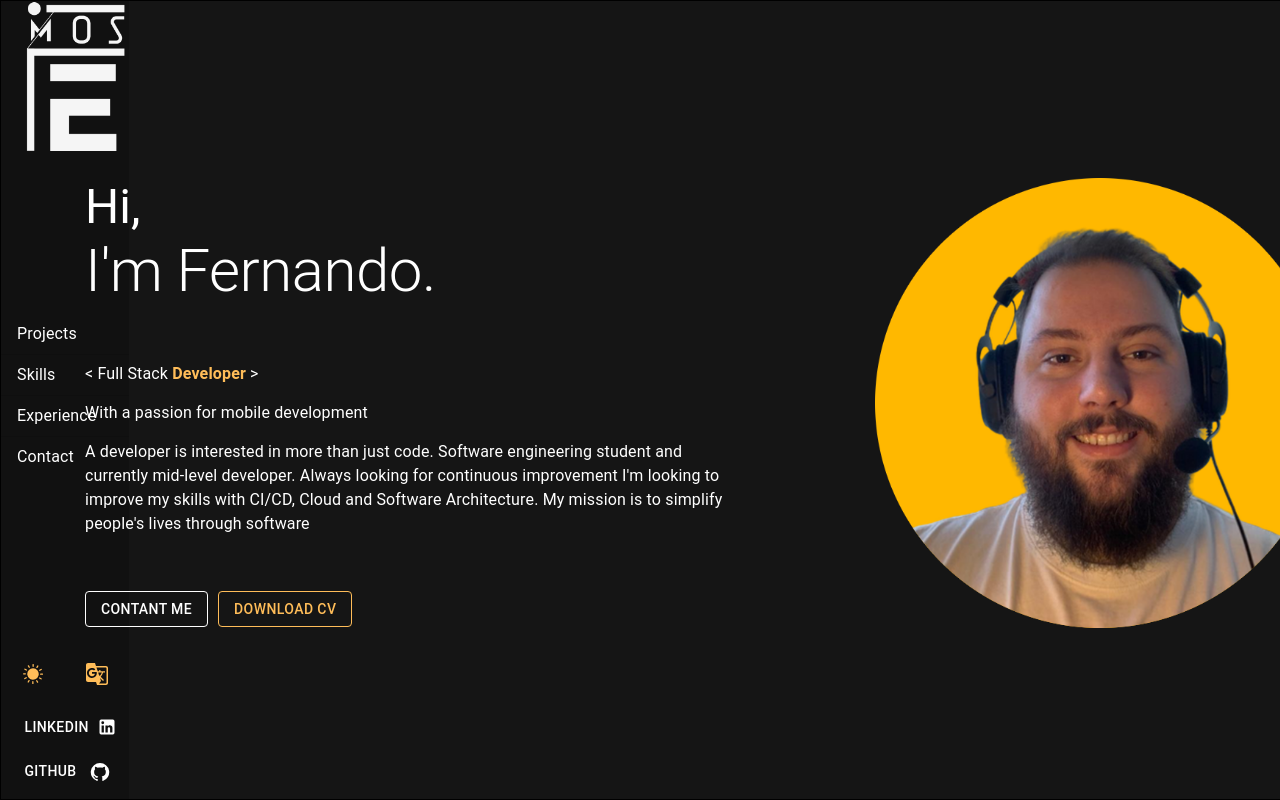
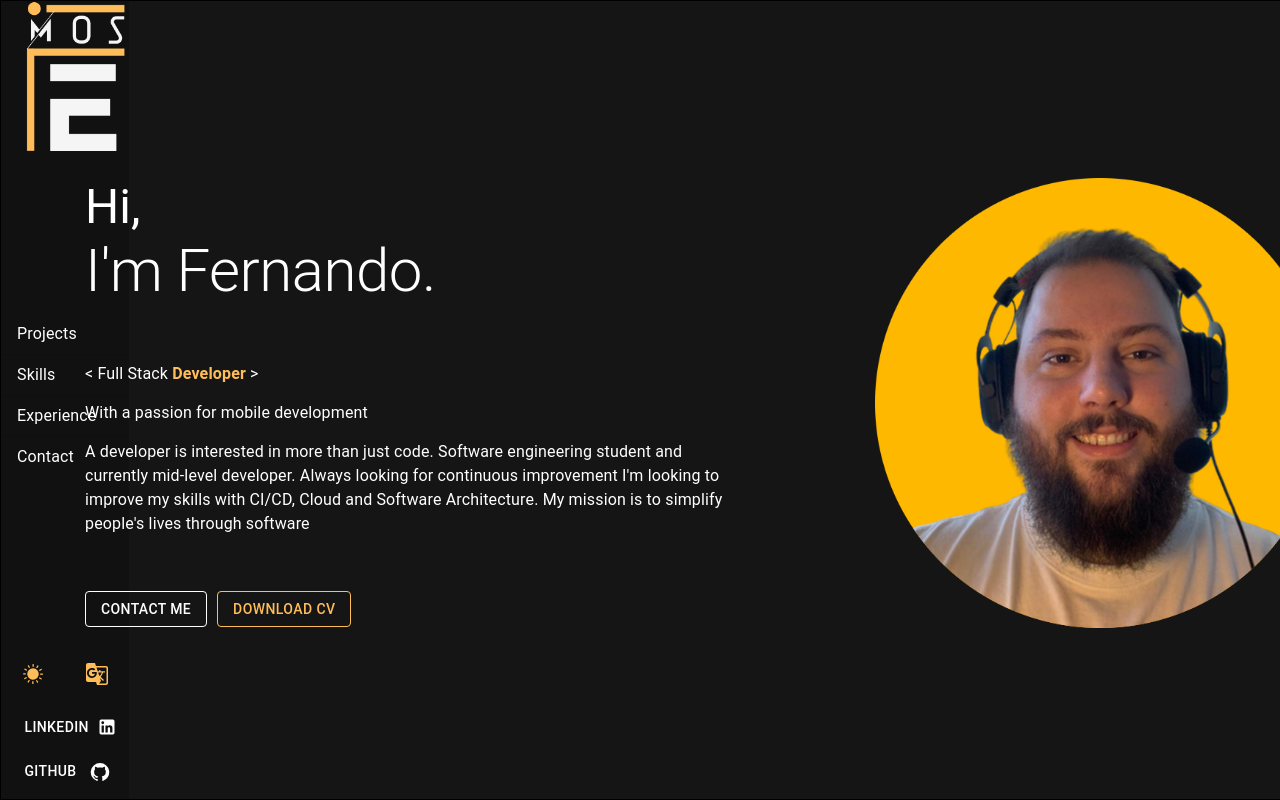
Before and after one commit to fernandomospf/fernandomos.dev, a Next.js app: page / in a window 1280 px wide. Built offline with nearby package versions, Linux system fonts and the light colour scheme.

Commit message:
:bug: Change text and brand

```diff
--- a/src/components/Global/Welcome/Welcome.tsx
+++ b/src/components/Global/Welcome/Welcome.tsx
@@ -45,7 +45,7 @@
                         cursor: 'pointer'
                     }}}
                 >
-                    Contant me
+                    Contact me
                 </Button>
                 <Link href="/CV_Fernando-mos.pdf" target='_Blank' rel='noreferrer'>
                     <Button
```
Also changed, not shown: public/brand-mos.png.
